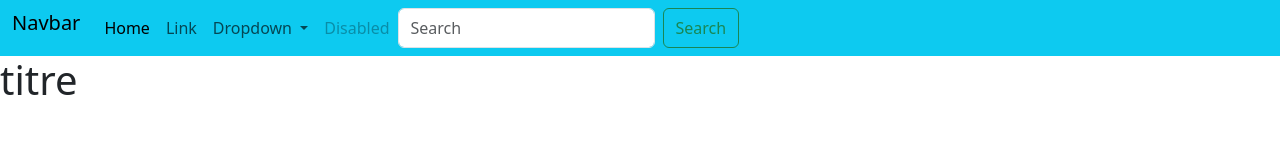
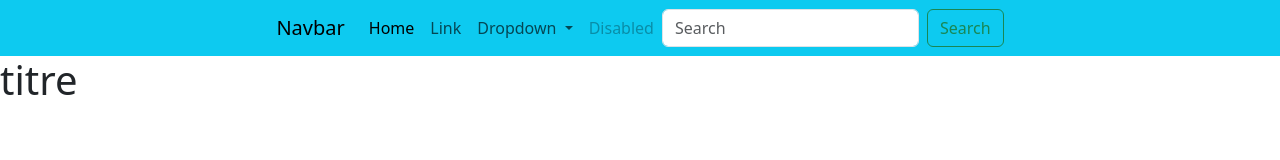
Before and after one commit to ymefath/WebProject, a plain HTML site: page main.htm in a window 1280 px wide. Drawn offline with nearby package versions, Linux system fonts and the light colour scheme.

Commit message:
Update main.htm

```diff
--- a/main.htm
+++ b/main.htm
@@ -9,8 +9,8 @@
 </head>
 <body>
     <nav class="navbar navbar-expand-lg bg-info">
-        <div class="container-fluid">
-            <div class="d-flex flex-row justify-content-center">
+        <div class="container-fluid d-flex flex-row justify-content-center align-items-center" >
+             <div class="d-flex align-items-center" >
                 <a class="navbar-brand p-0" href="#">Navbar</a>
                 <button class="navbar-toggler" type="button" data-bs-toggle="collapse" data-bs-target="#navbarSupportedContent" aria-controls="navbarSupportedContent" aria-expanded="false" aria-label="Toggle navigation">
                     <span class="navbar-toggler-icon"></span>
@@ -44,8 +44,10 @@
                         <button class="btn btn-outline-success" type="submit">Search</button>
                     </form>
                 </div>
+
         </div>
     </nav>
+
 </body>
 </html>
 <h1>titre</h1>
```
Lines whose indentation alone changed are shown as unchanged.
